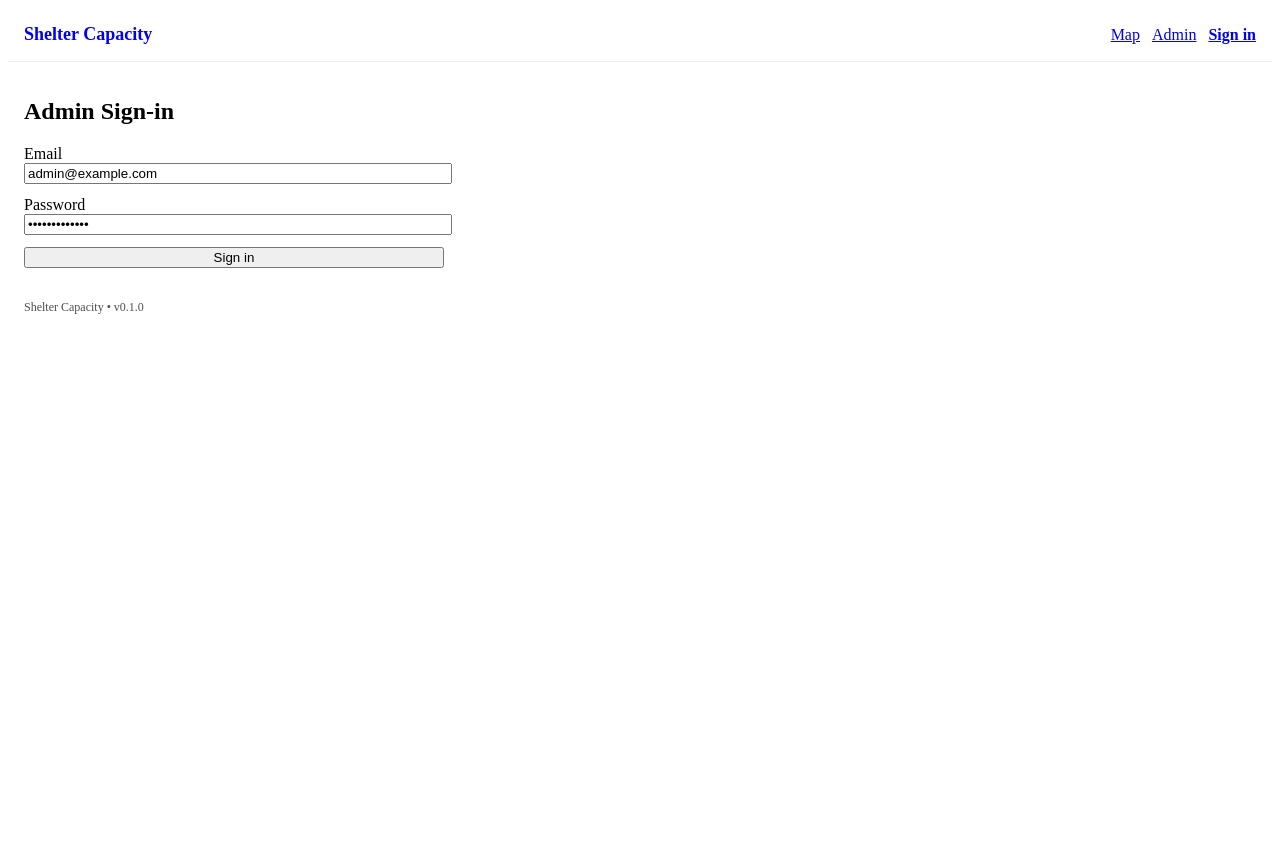
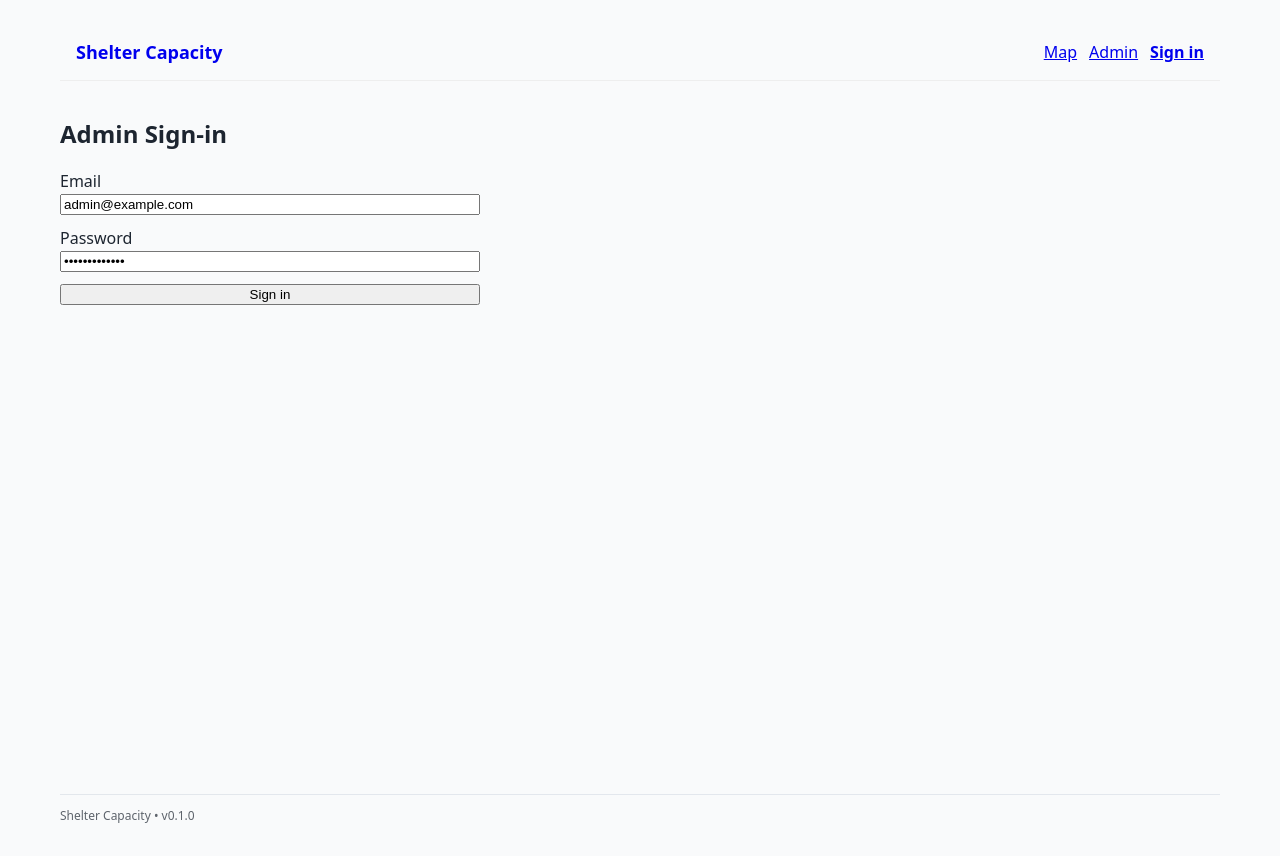
Before and after one commit to Henrywis/Shelter, a React (Vite) app in the folder frontend/: page /login in a window 1280 px wide. Before the commit the page ends 800 px from the top, so only its background shows below. Built offline with nearby package versions, Linux system fonts and the light colour scheme.

Commit message:
Fixing default Css

```diff
--- /dev/null
+++ b/frontend/src/App.css
@@ -0,0 +1,238 @@
+/* ---- Global layout ---- */
+
+:root {
+    /* Light theme civic palette */
+    --bg: hsl(210 20% 98%);
+    --fg: hsl(215 25% 15%);
+    --card-bg: hsl(0 0% 100%);
+    --card-fg: hsl(215 25% 15%);
+    --border: hsl(214 20% 88%);
+    --muted: hsl(210 20% 94%);
+    --muted-fg: hsl(215 15% 45%);
+    --primary: hsl(217 91% 45%);
+    --primary-fg: #fff;
+    --danger: hsl(0 84% 60%);
+    --danger-bg: hsla(0, 84%, 60%, 0.08);
+    --radius: 0.75rem;
+
+    --status-pending-bg: hsl(217 91% 45% / 0.08);
+    --status-pending-border: hsl(217 91% 45% / 0.4);
+    --status-pending-fg: hsl(217 91% 30%);
+
+    --status-fulfilled-bg: hsl(25 95% 53% / 0.08);
+    --status-fulfilled-border: hsl(25 95% 53% / 0.4);
+    --status-fulfilled-fg: hsl(25 95% 35%);
+
+    --status-cancelled-bg: hsl(215 15% 55% / 0.12);
+    --status-cancelled-border: hsl(215 15% 55% / 0.5);
+    --status-cancelled-fg: hsl(215 15% 35%);
+  }
+
+  *,
+  *::before,
+  *::after {
+    box-sizing: border-box;
+  }
+
+  body {
+    margin: 0;
+    font-family: system-ui, -apple-system, BlinkMacSystemFont, "Segoe UI", sans-serif;
+    background-color: var(--bg);
+    color: var(--fg);
+  }
+
+  /* Root app container (centered, max width) */
+  #root {
+    max-width: 1200px;
+    margin: 0 auto;
+    padding: 1.5rem 1.25rem 2rem;
+  }
+
+  /* App shell */
+
+  .app-shell {
+    display: flex;
+    flex-direction: column;
+    min-height: 100vh;
+  }
+
+  .app-main {
+    flex: 1;
+    padding: 1rem 0 0.5rem;
+  }
+
+  .app-footer {
+    margin-top: 1.5rem;
+    padding-top: 0.75rem;
+    font-size: 0.75rem;
+    opacity: 0.7;
+    border-top: 1px solid var(--border);
+  }
+
+  /* Header tweaks (optional, works with your existing Header.jsx) */
+
+  .app-header {
+    display: flex;
+    align-items: center;
+    justify-content: space-between;
+    padding: 0.75rem 0 0.5rem;
+    border-bottom: 1px solid var(--border);
+    margin-bottom: 0.75rem;
+  }
+
+  .app-header-title {
+    margin: 0;
+    font-size: 1.1rem;
+  }
+
+  .app-nav {
+    display: flex;
+    gap: 0.75rem;
+  }
+
+  .app-nav a {
+    text-decoration: none;
+    font-size: 0.9rem;
+    color: var(--muted-fg);
+  }
+
+  .app-nav a.app-nav-active {
+    font-weight: 600;
+    color: var(--fg);
+  }
+
+  /* Generic card */
+
+  .card {
+    background-color: var(--card-bg);
+    color: var(--card-fg);
+    border-radius: var(--radius);
+    border: 1px solid var(--border);
+    padding: 1.25rem 1.5rem;
+    box-shadow: 0 12px 24px rgba(15, 23, 42, 0.04);
+  }
+
+  /* ---- Login page ---- */
+
+  .login-page {
+    display: flex;
+    align-items: center;
+    justify-content: center;
+    min-height: calc(100vh - 160px); /* header + footer space */
+  }
+
+  .login-card {
+    width: 100%;
+    max-width: 420px;
+  }
+
+  .login-title {
+    font-size: 1.4rem;
+    font-weight: 700;
+    text-align: center;
+    margin: 0 0 0.75rem;
+  }
+
+  .login-subtitle {
+    font-size: 0.9rem;
+    color: var(--muted-fg);
+    text-align: center;
+    margin-bottom: 1.5rem;
+  }
+
+  /* Form controls */
+
+  .form-grid {
+    display: grid;
+    gap: 0.75rem;
+  }
+
+  .form-field {
+    display: flex;
+    flex-direction: column;
+    gap: 0.25rem;
+    text-align: left;
+  }
+
+  .form-label {
+    font-size: 0.85rem;
+    font-weight: 500;
+  }
+
+  .input {
+    padding: 0.5rem 0.6rem;
+    border-radius: 0.4rem;
+    border: 1px solid var(--border);
+    font-size: 0.9rem;
+    outline: none;
+    background-color: #fff;
+  }
+
+  .input:focus {
+    border-color: var(--primary);
+    box-shadow: 0 0 0 1px var(--primary);
+  }
+
+  /* Button */
+
+  .btn-primary {
+    display: inline-flex;
+    align-items: center;
+    justify-content: center;
+    padding: 0.55rem 0.8rem;
+    border-radius: 999px;
+    border: none;
+    font-size: 0.9rem;
+    font-weight: 600;
+    background-color: var(--primary);
+    color: var(--primary-fg);
+    cursor: pointer;
+    width: 100%;
+    transition: transform 120ms ease, box-shadow 120ms ease, background-color 120ms ease;
+  }
+
+  .btn-primary:hover:not(:disabled) {
+    background-color: hsl(217 91% 40%);
+    box-shadow: 0 8px 18px rgba(37, 99, 235, 0.28);
+    transform: translateY(-0.5px);
+  }
+
+  .btn-primary:disabled {
+    opacity: 0.8;
+    cursor: default;
+  }
+
+  /* Error box */
+
+  .alert-error {
+    font-size: 0.8rem;
+    color: var(--danger);
+    background-color: var(--danger-bg);
+    border-radius: 0.5rem;
+    border: 1px solid hsla(0, 84%, 60%, 0.28);
+    padding: 0.55rem 0.7rem;
+  }
+
+  /* Test credentials block */
+
+  .login-creds {
+    margin-top: 1.25rem;
+    font-size: 0.8rem;
+    color: var(--muted-fg);
+    text-align: center;
+  }
+
+  .login-creds code {
+    font-family: ui-monospace, SFMono-Regular, Menlo, Monaco, Consolas, "Liberation Mono", "Courier New", monospace;
+    font-size: 0.75rem;
+  }
+
+  /* Optional: tweak Leaflet typography */
+
+  .leaflet-container {
+    font-family: inherit;
+  }
+
+  .leaflet-popup-content-wrapper {
+    border-radius: var(--radius);
+  }
--- a/frontend/src/App.jsx
+++ b/frontend/src/App.jsx
@@ -10,18 +10,18 @@ export default function App() {
   if (loading) return <div style={{ padding: 16 }}>Loading…</div>
 
   return (
-    <>
+    <div className="app-shell">
       <Header />
-      <main style={{ padding: 16 }}>
+      <main className="app-main">
         <Routes>
           <Route path="/" element={<MapView />} />
           <Route path="/login" element={<Login />} />
           <Route path="/admin" element={<AdminPortal />} />
         </Routes>
       </main>
-      <footer style={{ padding: 16, fontSize: 12, opacity: 0.7 }}>
-        Shelter Capacity • v0.1.0
+      <footer className="app-footer">
+        Shelter Capacity &bull; v0.1.0
       </footer>
-    </>
+    </div>
   )
 }
--- a/frontend/src/main.jsx
+++ b/frontend/src/main.jsx
@@ -2,6 +2,7 @@ import React from 'react'
 import ReactDOM from 'react-dom/client'
 import { BrowserRouter } from 'react-router-dom'
 import App from './App.jsx'
+import './App.css'
 import { AuthProvider } from './auth/AuthContext.jsx'
 
 ReactDOM.createRoot(document.getElementById('root')).render(
```
